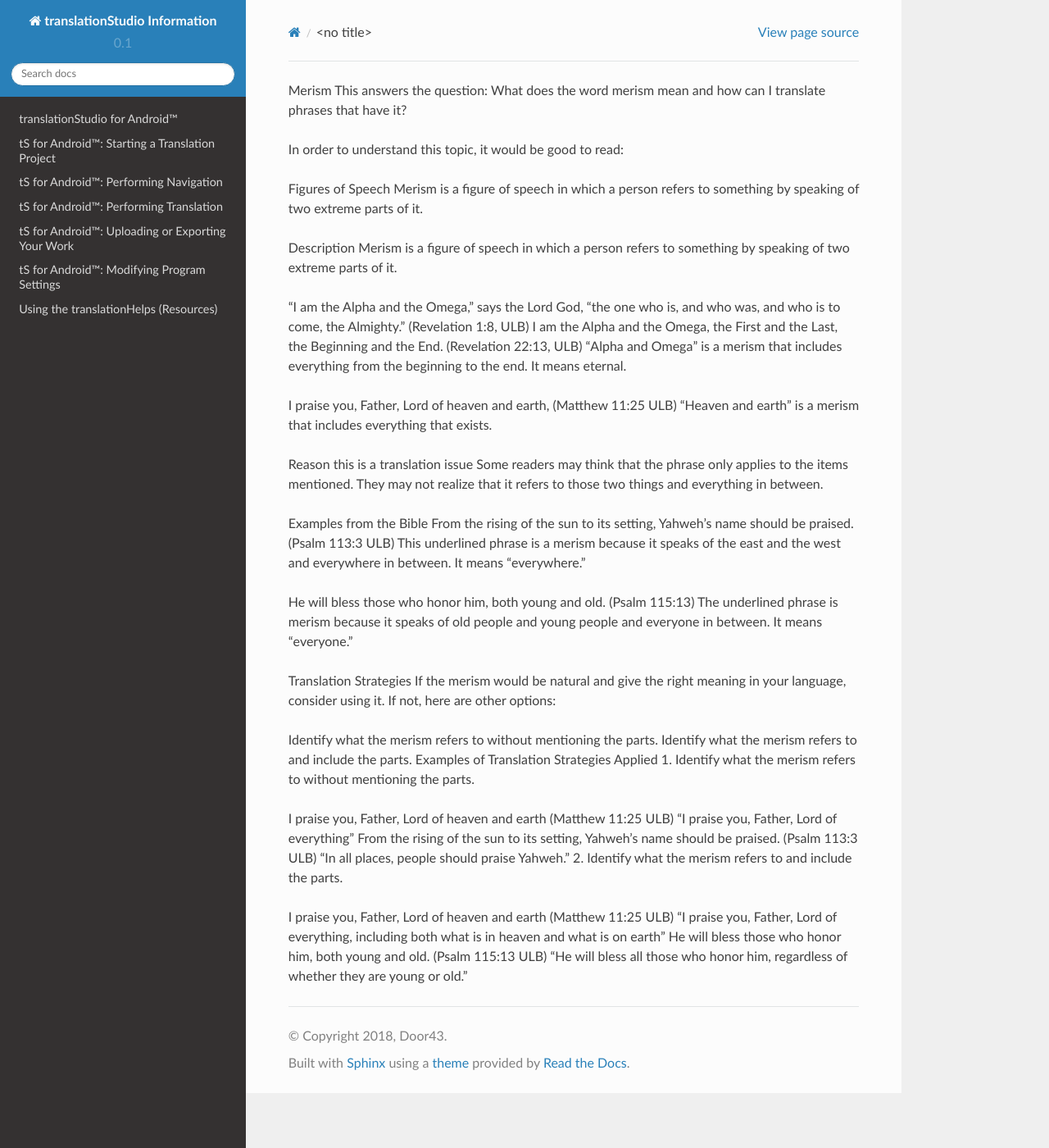
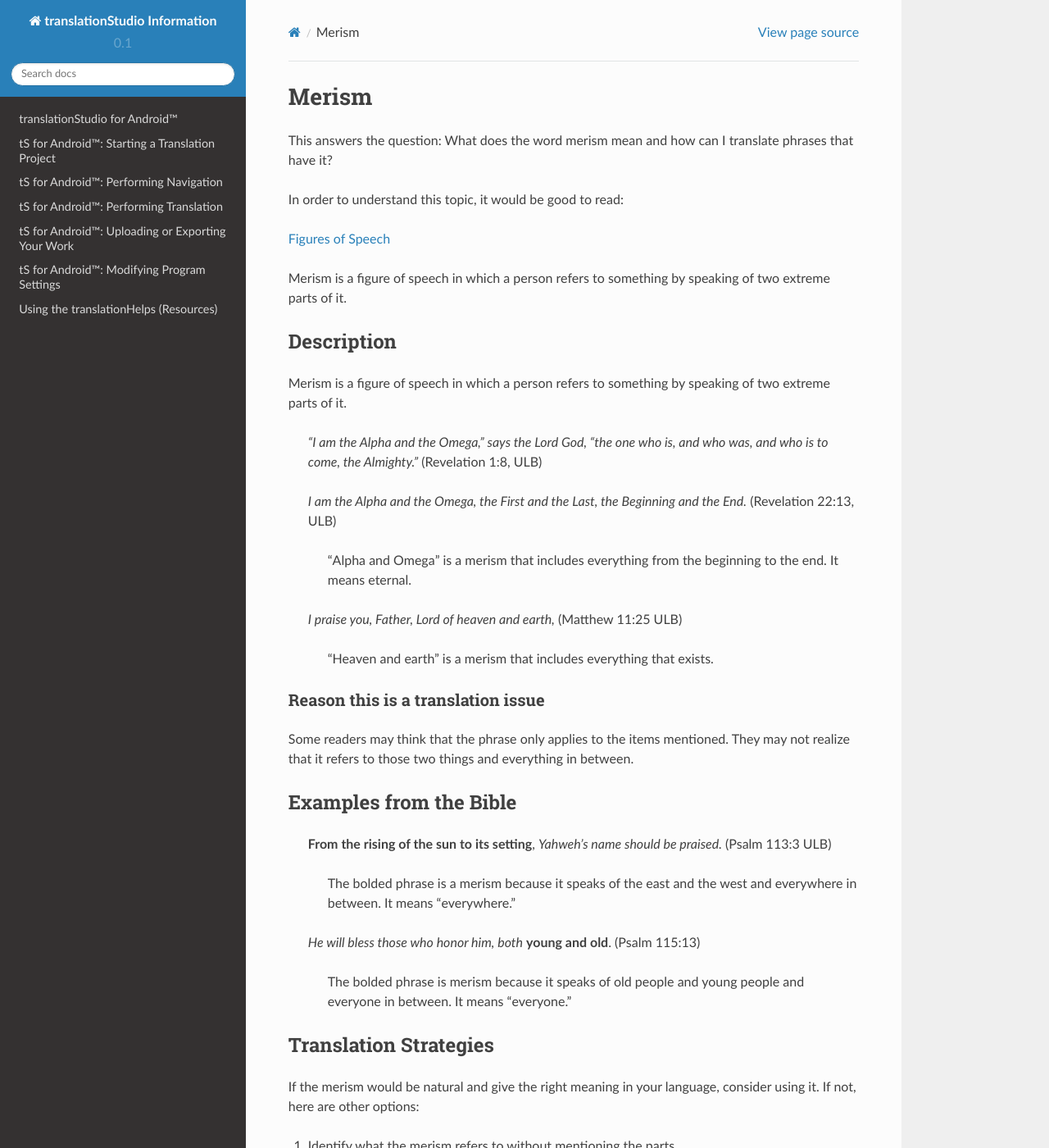
Before and after one commit to unfoldingWord-dev/translationStudio-Info, a Sphinx documentation site: the page built from docs/Merism.rst, in a window 1280 px wide and 1400 px high. Shown: the whole window at 82% size. Built offline with Sphinx 7.4.7 and the Read the Docs theme 2.0.0, drawn with Linux system fonts in a browser that asks for light colours; pages that are not in the unit, such as notebooks, are missing from menus; some of the changed text lies outside the part shown.

Commit message:
Update Merism.rst

```diff
--- a/docs/Merism.rst
+++ b/docs/Merism.rst
@@ -1,46 +1,73 @@
 Merism
+=========
+
 This answers the question: What does the word merism mean and how can I translate phrases that have it?
 
 In order to understand this topic, it would be good to read:
 
-Figures of Speech
+`Figures of Speech <https://github.com/unfoldingWord-dev/translationStudio-Info/blob/master/docs/FiguresOfSpeech.rst>`_
+
 Merism is a figure of speech in which a person refers to something by speaking of two extreme parts of it.
 
 Description
+-----------
+
 Merism is a figure of speech in which a person refers to something by speaking of two extreme parts of it.
 
-"I am the Alpha and the Omega," says the Lord God, "the one who is, and who was, and who is to come, the Almighty." (Revelation 1:8, ULB)
-I am the Alpha and the Omega, the First and the Last, the Beginning and the End. (Revelation 22:13, ULB)
-"Alpha and Omega" is a merism that includes everything from the beginning to the end. It means eternal.
+  *"I am the Alpha and the Omega," says the Lord God, "the one who is, and who was, and who is to come, the Almighty."* (Revelation 1:8, ULB)
 
-I praise you, Father, Lord of heaven and earth, (Matthew 11:25 ULB)
-"Heaven and earth" is a merism that includes everything that exists.
+  *I am the Alpha and the Omega, the First and the Last, the Beginning and the End.* (Revelation 22:13, ULB)
+
+    "Alpha and Omega" is a merism that includes everything from the beginning to the end. It means eternal.
+
+  *I praise you, Father, Lord of heaven and earth,* (Matthew 11:25 ULB)
+
+    "Heaven and earth" is a merism that includes everything that exists.
 
 Reason this is a translation issue
+^^^^^^^^^^^^^^^^^^^^^^^^^^^^^^^^^^
+
 Some readers may think that the phrase only applies to the items mentioned. They may not realize that it refers to those two things and everything in between.
 
 Examples from the Bible
-From the rising of the sun to its setting, Yahweh's name should be praised. (Psalm 113:3 ULB)
-This underlined phrase is a merism because it speaks of the east and the west and everywhere in between. It means "everywhere."
+-----------------------
 
-He will bless those who honor him, both young and old. (Psalm 115:13)
-The underlined phrase is merism because it speaks of old people and young people and everyone in between. It means "everyone."
+  **From the rising of the sun to its setting**, *Yahweh's name should be praised.* (Psalm 113:3 ULB)
+
+    The bolded phrase is a merism because it speaks of the east and the west and everywhere in between. It means "everywhere."
+
+  *He will bless those who honor him, both* **young and old**. (Psalm 115:13)
+
+    The bolded phrase is merism because it speaks of old people and young people and everyone in between. It means "everyone."
 
 Translation Strategies
+----------------------
+
 If the merism would be natural and give the right meaning in your language, consider using it. If not, here are other options:
 
-Identify what the merism refers to without mentioning the parts.
-Identify what the merism refers to and include the parts.
-Examples of Translation Strategies Applied
 1. Identify what the merism refers to without mentioning the parts.
 
-I praise you, Father, Lord of heaven and earth (Matthew 11:25 ULB)
-"I praise you, Father, Lord of everything"
-From the rising of the sun to its setting, Yahweh's name should be praised. (Psalm 113:3 ULB)
-"In all places, people should praise Yahweh."
 2. Identify what the merism refers to and include the parts.
 
-I praise you, Father, Lord of heaven and earth (Matthew 11:25 ULB)
-"I praise you, Father, Lord of everything, including both what is in heaven and what is on earth"
-He will bless those who honor him, both young and old. (Psalm 115:13 ULB)
-"He will bless all those who honor him, regardless of whether they are young or old."
+Examples of Translation Strategies Applied
+------------------------------------------
+
+1. Identify what the merism refers to without mentioning the parts.
+
+  *I praise you, Father, Lord of heaven and earth* (Matthew 11:25 ULB)
+
+    "I praise you, Father, Lord of everything"
+
+  *From the rising of the sun to its setting, Yahweh's name should be praised.* (Psalm 113:3 ULB)
+
+    "In all places, people should praise Yahweh."
+
+2. Identify what the merism refers to and include the parts.
+
+  *I praise you, Father, Lord of heaven and earth* (Matthew 11:25 ULB)
+
+    "I praise you, Father, Lord of everything, including both what is in heaven and what is on earth"
+
+  *He will bless those who honor him, both young and old.* (Psalm 115:13 ULB)
+
+    "He will bless all those who honor him, regardless of whether they are young or old."
```
